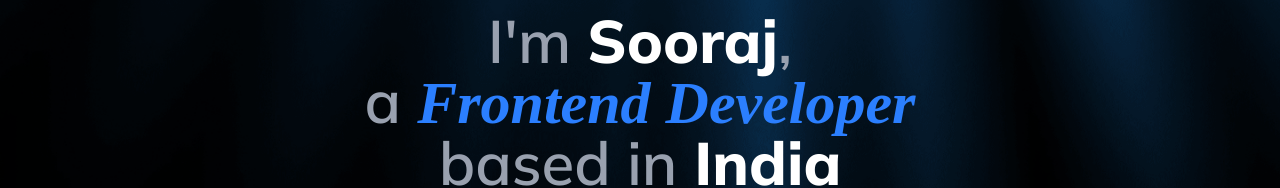
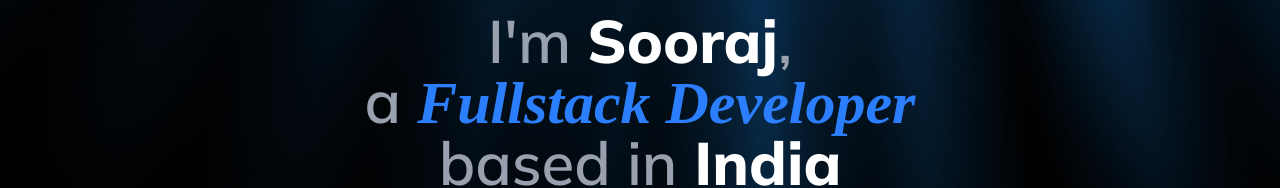
Before and after one commit to the3plet/portfolio-v2, a React (Vite) app: page / in a window 1280 px wide. Shown: the part 208-396 px from the top of the page. Built offline with nearby package versions, Linux system fonts and the light colour scheme; a web font is replaced by a local one.

Commit message:
changed frontend developer tag to fullstack

```diff
--- a/index.html
+++ b/index.html
@@ -12,7 +12,7 @@
   <meta name="author" content="Sooraj P" />
 
 
-  <meta property="og:title" content="Sooraj P – Frontend Developer" />
+  <meta property="og:title" content="Sooraj P – Full-stack Developer" />
   <meta property="og:description" content="Check out Sooraj P’s portfolio – projects, resume, and contact links inside." />
   <meta property="og:image" content="https://soorajp.netlify.app/logo.png" />
   <meta property="og:url" content="https://soorajp.netlify.app" />
--- a/src/components/Hero.tsx
+++ b/src/components/Hero.tsx
@@ -26,7 +26,7 @@ const Hero = () => {
         >
           a{" "}
           <span className="text-blue-500 text-3xl md:text-6xl font-extrabold font-[Crimson] italic">
-            Frontend Developer
+            Fullstack Developer
           </span>
         </motion.h1>
 
```
